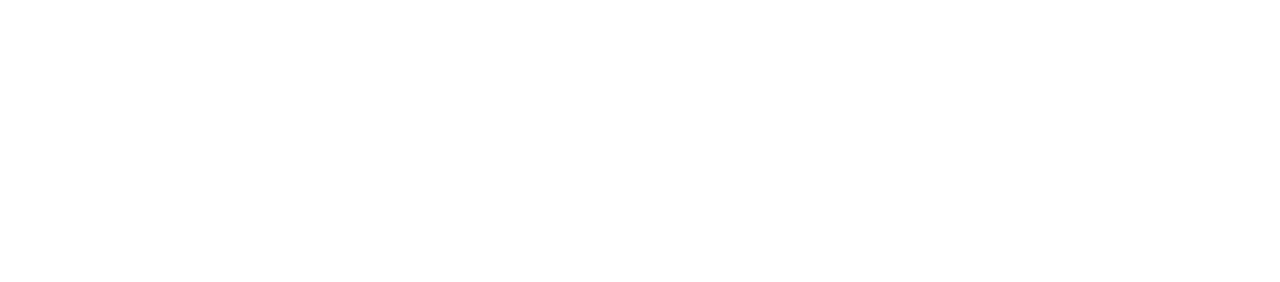
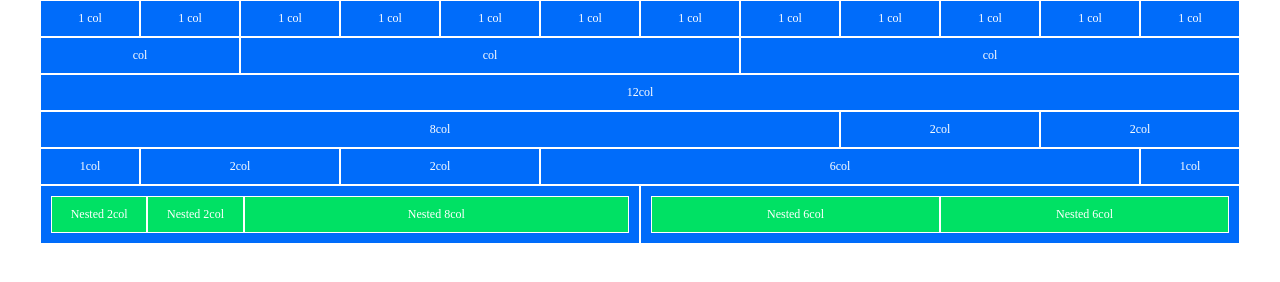
Before and after one commit to MassiDama/html-css-12bool, a plain HTML site: page index.html in a window 1280 px wide. Drawn offline with Linux system fonts and the light colour scheme.

Commit message:
realizzazione prima parte esercizio

```diff
--- a/css/style.css
+++ b/css/style.css
@@ -0,0 +1,14 @@
+/* stili DEBUG PAGINA */
+[class*="col-"] {
+    background-color: hsl(214.08deg 100% 49.02%);
+    border: 1px solid white;
+    color: white;
+    padding: 10px;
+    font-size: 12px;
+    text-align: center;
+
+}
+
+.nested {
+    background-color: hsl(146.67deg 100% 44.12%);
+}
--- a/index.html
+++ b/index.html
@@ -9,5 +9,60 @@
 </head>
 <body>
 
+    <div class="container">
+        <div class="row">
+            <div class="col-1">1 col</div>
+            <div class="col-1">1 col</div>
+            <div class="col-1">1 col</div>
+            <div class="col-1">1 col</div>
+            <div class="col-1">1 col</div>
+            <div class="col-1">1 col</div>
+            <div class="col-1">1 col</div>
+            <div class="col-1">1 col</div>
+            <div class="col-1">1 col</div>
+            <div class="col-1">1 col</div>
+            <div class="col-1">1 col</div>
+            <div class="col-1">1 col</div>
+        </div>
+        <div class="row">
+            <div class="col-2">col</div>
+            <div class="col-5">col</div>
+            <div class="col-5">col</div>
+        </div>
+        <div class="row">
+            <div class="col-12">12col</div>
+        </div>
+        <div class="row">
+            <div class="col-8">8col</div>
+            <div class="col-2">2col</div>
+            <div class="col-2">2col</div>
+        </div>
+        <div class="row">
+            <div class="col-1">1col</div>
+            <div class="col-2">2col</div>
+            <div class="col-2">2col</div>
+            <div class="col-6">6col</div>
+            <div class="col-1">1col</div>
+        </div>
+        <div class="row">
+            <div class="col-6">
+                <div class="row">
+                    <div class="col-2 nested">Nested 2col</div>
+                    <div class="col-2 nested">Nested 2col</div>
+                    <div class="col-8 nested">Nested 8col</div>
+                </div>
+            </div>
+            <div class="col-6">
+                <div class="row">
+                    <div class="col-6 nested">Nested 6col</div>
+                    <div class="col-6 nested">Nested 6col</div>
+                </div>
+
+            </div>
+        </div>
+
+
+    </div>
+
 </body>
 </html>
```
Also changed, not shown: css/lib/12bool.css.
